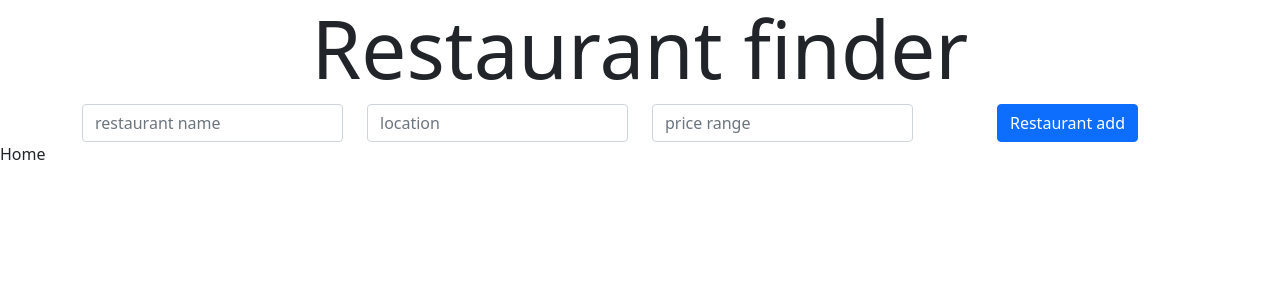
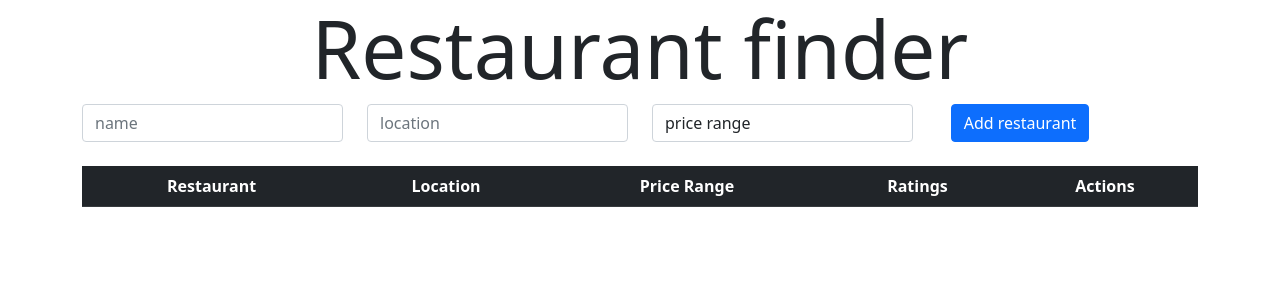
Before and after one commit to toshcanito/postgres-practice, a React (Create React App) app in the folder client/: page / in a window 1280 px wide. Shown: the top 300 px of the page. Built offline with nearby package versions, Linux system fonts and the light colour scheme.

Commit message:
grid added

```diff
--- a/client/src/components/AddRestaurant.jsx
+++ b/client/src/components/AddRestaurant.jsx
@@ -3,27 +3,30 @@ import React from "react";
 const AddRestaurant = () => {
     return (
         <React.Fragment>
-            <div className="container text-center">
-                <div className="row">
-                    <div className="col-md-3">
-                        <div className="input-group">
-                            <input type="text" className="form-control" placeholder="restaurant name" />
+            <div className="container text-center mb-4">
+                <form action="">
+                    <div className="row">
+                        <div className="col-md-3">
+                            <input type="text" className="form-control" placeholder="name" />
+                        </div>
+                        <div className="col-md-3">
+                            <input type="text" className="form-control" placeholder="location" />
+                        </div>
+                        <div className="col-md-3">
+                            <select className="form-control custom-select">
+                                <option disabled selected>price range</option>
+                                <option value="1">$</option>
+                                <option value="2">$$</option>
+                                <option value="3">$$$</option>
+                                <option value="4">$$$$</option>
+                                <option value="5">$$$$$</option>
+                            </select>
+                        </div>
+                        <div className="col-md-2">
+                            <button type="submit" class="btn btn-primary btn">Add restaurant</button>
                         </div>
                     </div>
-                    <div className="col-md-3">
-                        <div className="input-group">
-                            <input type="text" className="form-control" placeholder="location" />
-                        </div>
-                    </div>
-                    <div className="col-md-3">
-                        <div className="input-group">
-                            <input type="text" className="form-control" placeholder="price range" />
-                        </div>
-                    </div>
-                    <div className="col-md-3">
-                        <button type="button" class="btn btn-primary btn">Restaurant add</button>
-                    </div>
-                </div>
+                </form>
             </div>
         </React.Fragment>
     );
--- a/client/src/components/List.jsx
+++ b/client/src/components/List.jsx
@@ -2,7 +2,24 @@ import React from "react";
 
 const List = () => {
     return (
-        <div>List</div>
+        <div className="container col-md-12">
+            <div className="list-group text-center">
+            <table className="table table-hover table-dark">
+                <thead>
+
+                </thead>
+                <tbody>
+                    <tr className="bg-primary">
+                        <th>Restaurant</th>
+                        <th>Location</th>
+                        <th>Price Range</th>
+                        <th>Ratings</th>
+                        <th>Actions</th>
+                    </tr>
+                </tbody>
+            </table>
+        </div>
+        </div>
     );
 }
 
--- a/client/src/routes/Home.jsx
+++ b/client/src/routes/Home.jsx
@@ -1,13 +1,14 @@
 import React from "react";
 import AddRestaurant from "../components/AddRestaurant";
 import Header from "../components/Header";
+import List from "../components/List";
 
 const Home = () => {
     return (
         <div>
             <Header />
             <AddRestaurant />
-            Home
+            <List />
         </div>
     );
 }
```
